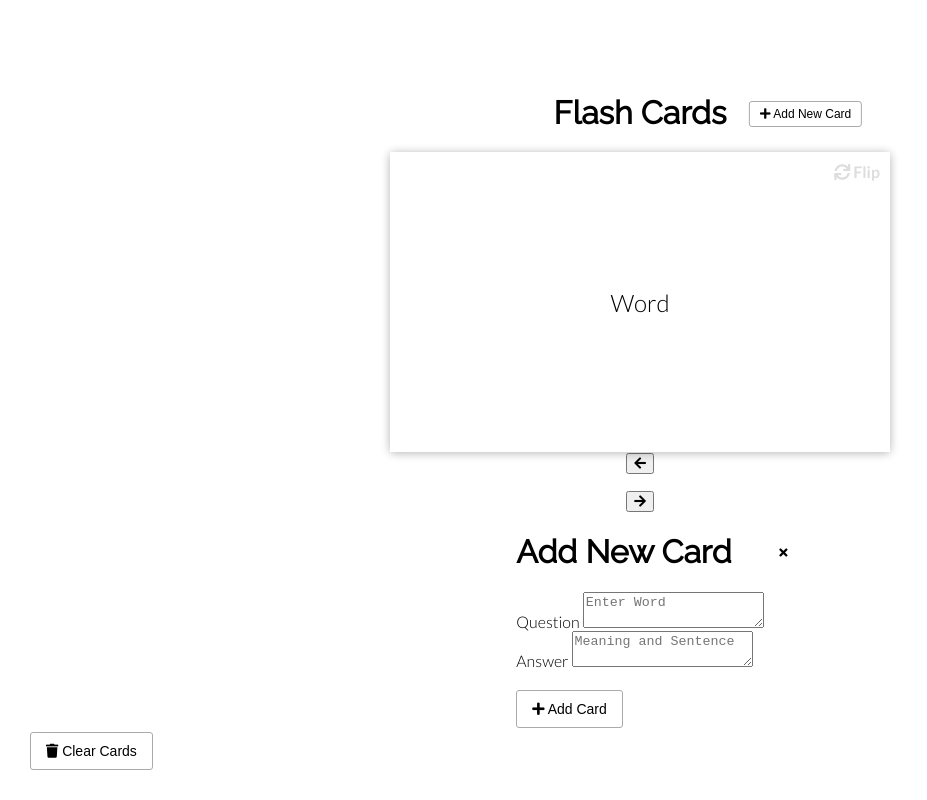
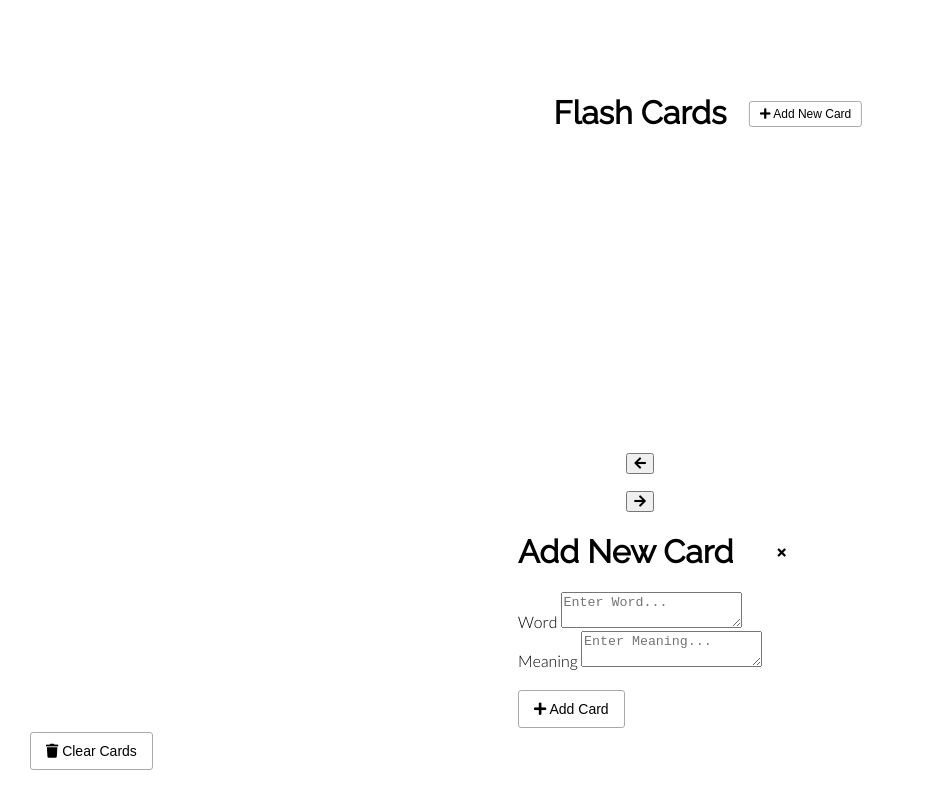
Before and after one commit to Abhijay-W/Flash-Cards, a plain HTML site: page index.html in a window 1280 px wide. Shown: the whole page, without its empty margins (0-927 px from the left). Drawn offline with Linux system fonts and the light colour scheme.

Commit message:
refined
commented the dummy cards

```diff
--- a/index.html
+++ b/index.html
@@ -26,7 +26,7 @@
     </h1>
 
     <div id="cards-container" class="cards">
-      <div class="card active">
+      <!-- <div class="card active">
         <div class="inner-card">
           <div class="inner-card-front">
             <p>
@@ -54,7 +54,7 @@
             </p>
           </div>
         </div>
-      </div>
+      </div> -->
     </div>
 
     <div class="navigation">
@@ -78,13 +78,13 @@
       </h1>
 
       <div class="form-group">
-        <label for="question">Question</label>
-        <textarea id="question" placeholder="Enter Word"></textarea>
+        <label for="question">Word</label>
+        <textarea id="question" placeholder="Enter Word..."></textarea>
       </div>
 
       <div class="form-group">
-        <label for="answer">Answer</label>
-        <textarea id="answer" placeholder="Meaning and Sentence"></textarea>
+        <label for="answer">Meaning</label>
+        <textarea id="answer" placeholder="Enter Meaning..."></textarea>
       </div>
 
       <button id="add-card" class="btn">
@@ -92,6 +92,6 @@
       </button>
     </div>
 
-    <script src="script.js"></script>
+    <script src="app.js"></script>
   </body>
 </html>
```
